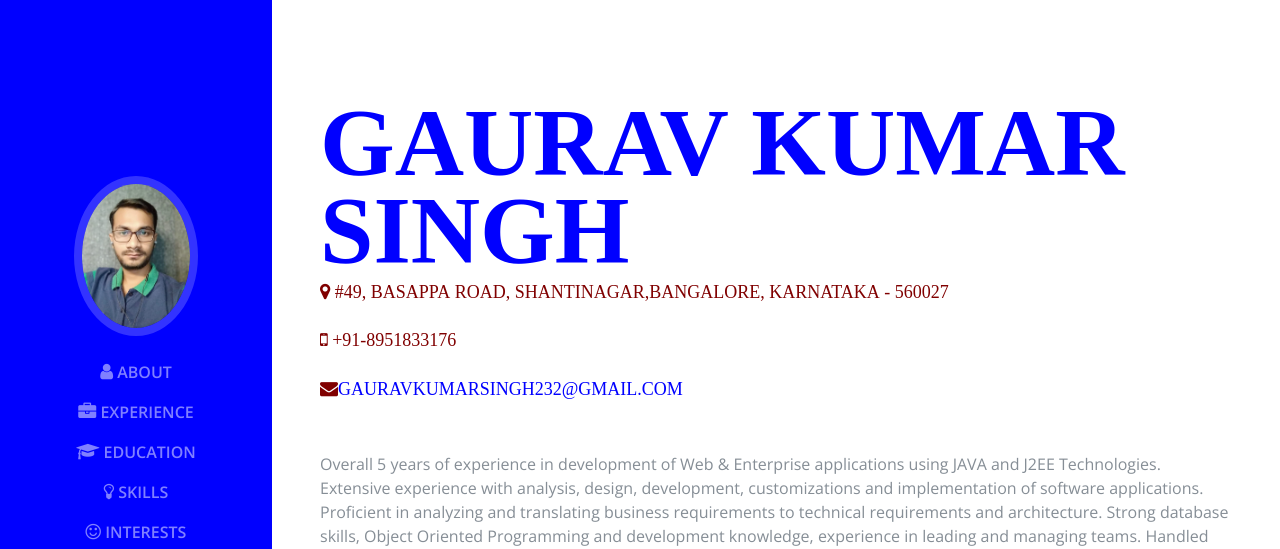
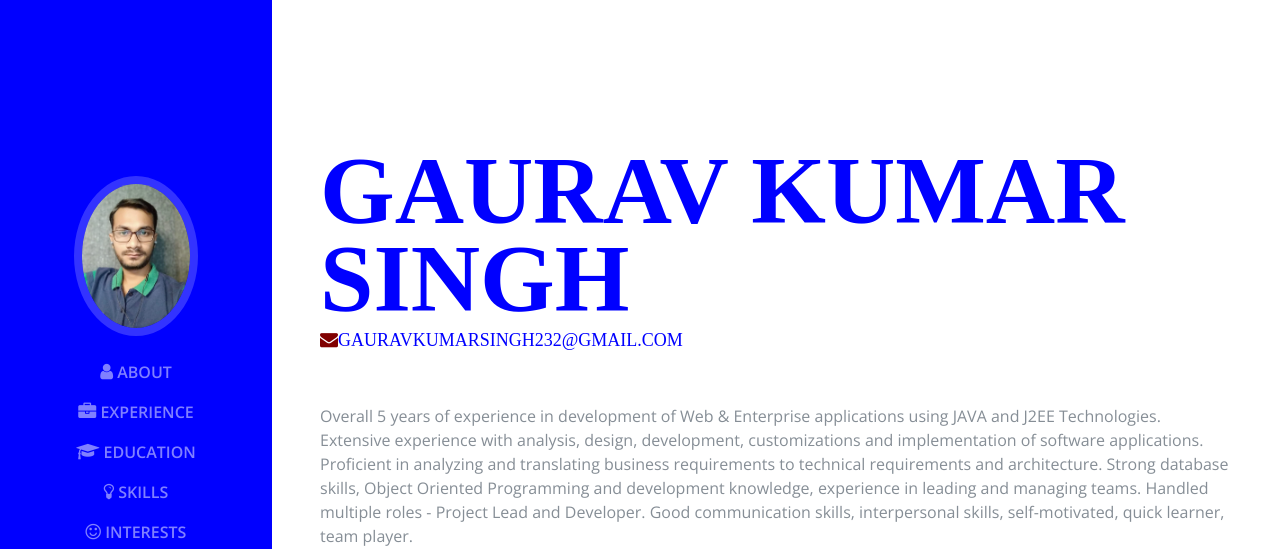
Before and after one commit to gauravkumarsingh232/resume, a plain HTML site: page index.html in a window 1280 px wide. Shown: the top 549 px of the page. Drawn offline with nearby package versions, Linux system fonts and the light colour scheme; a web font is replaced by a local one.

Commit message:
Update index.html

```diff
--- a/index.html
+++ b/index.html
@@ -70,8 +70,6 @@
         <div class="my-auto">
           <h1 class="mb-0 text-primary">Gaurav Kumar Singh</h1>
           <div class="subheading mb-5 text-secondary">
-			<p><i class="fa fa-map-marker" style="font-size:18px"> #49, Basappa Road, Shantinagar,Bangalore, Karnataka - 560027</i></p>
-			<p><i class="fa fa-mobile" style="font-size:18px"> +91-8951833176</i> </p>
             <p><i class="fa fa-envelope" style="font-size:18px"><a href="mailto:gauravkumarsingh232@gmail.com">gauravkumarsingh232@gmail.com</a></i></p>
           </div>
 
```
